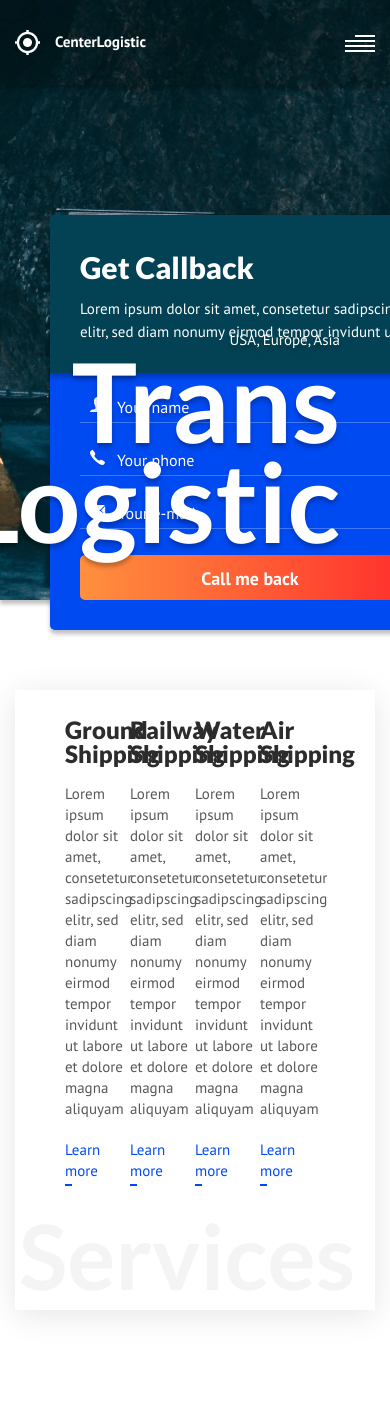
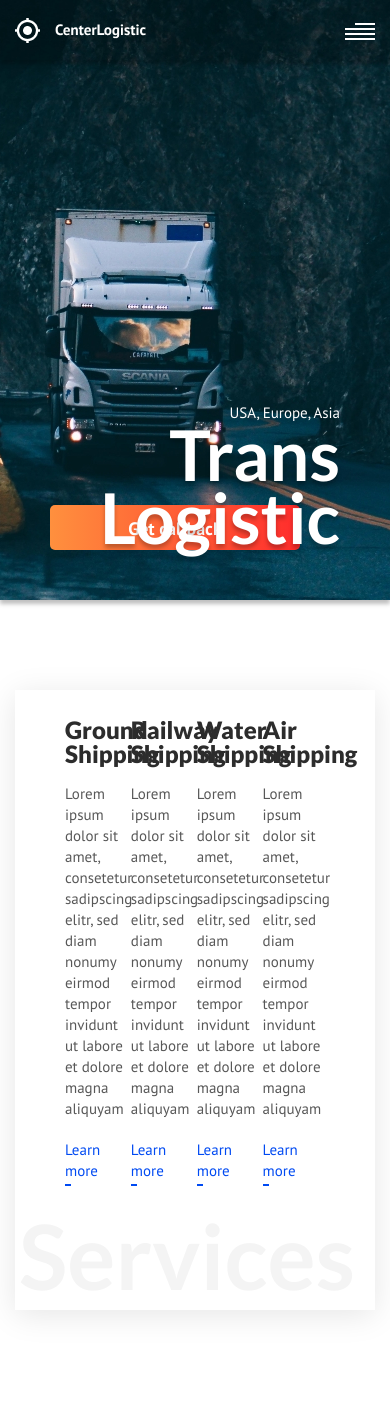
Before and after one commit to Darnelo-Inc/center-logistic, a website: page src/index.html in a window 390 px wide. Shown: the top 1427 px of the page. Drawn offline with nearby package versions, Linux system fonts and the light colour scheme; files that its build step writes are made by us from their sources.

Commit message:
began adaptive & header/intro

```diff
--- a/src/assets/less/blocks/burger.less
+++ b/src/assets/less/blocks/burger.less
@@ -3,7 +3,7 @@
 .burger {
     position: relative;
 
-    display: block;
+    display: none;
     width: 3rem;
     height: 1.5rem;
 
@@ -32,6 +32,7 @@
 
 
     &.active {
+        display: block;
         transition-duration: 0;
 
         img {
@@ -51,4 +52,8 @@
             transform: rotateZ(-45deg);
         }
     }
+
+    @media @tablet-1 {
+        display: block;
+    }
 }
--- a/src/assets/less/blocks/button.less
+++ b/src/assets/less/blocks/button.less
@@ -41,6 +41,10 @@
         &:after {
             content: "Call me back";
         }
+
+        @media @laptop-1 {
+            width: 29rem;
+        }
     }
 
     &--med {
@@ -71,6 +75,30 @@
         box-shadow: 0 1rem 1.5rem rgba(@black, .2);
     }
 
+    &--request {
+        display: none;
+
+        &:after {
+            content: "Get callback";
+        }
+
+        @media @laptop-2 {
+            position: absolute;
+            left: 5rem;
+            bottom: 5rem;
+            z-index: 10;
+
+            display: inline-block;
+            width: 28rem;
+            height: 5rem;
+        }
+
+        @media @tablet-1 {
+            width: 25rem;
+            height: 4.5rem;
+        }
+    }
+
     &:hover {
         &:after {
             letter-spacing: .1rem;
--- a/src/assets/less/blocks/callback.less
+++ b/src/assets/less/blocks/callback.less
@@ -19,6 +19,14 @@
 
     &--blog {
         position: static;
+    }
+
+    @media @laptop-1 {
+        max-width: 35rem;
+    }
+
+    @media @laptop-2 {
+        display: none;
     }
 }
 
--- a/src/assets/less/blocks/form.less
+++ b/src/assets/less/blocks/form.less
@@ -1,4 +1,8 @@
 //main: ../style.less
+
+.form {
+    width: 100%;
+}
 
 .form__group {
     position: relative;
--- a/src/assets/less/blocks/header.less
+++ b/src/assets/less/blocks/header.less
@@ -14,6 +14,14 @@
 
     background-color: rgba(@black, .2);
     box-shadow: 0 4px 4px rgba(@black, .25);
+
+    @media @laptop-2 {
+        height: calc(@header-height - 2rem);
+    }
+
+    @media @tablet-1 {
+        height: calc(@header-height - 2.5rem);
+    }
 }
 
 .header__inner {
--- a/src/assets/less/blocks/intro.less
+++ b/src/assets/less/blocks/intro.less
@@ -60,4 +60,16 @@
     font-size: 11rem;
     font-weight: 700;
     line-height: .91;
+
+    @media @laptop-1 {
+        font-size: 9rem;
+    }
+
+    @media @laptop-2 {
+        font-size: 8rem;
+    }
+
+    @media @tablet-1 {
+        font-size: 7rem;
+    }
 }
--- a/src/assets/less/blocks/nav.less
+++ b/src/assets/less/blocks/nav.less
@@ -1,7 +1,7 @@
 //main: ../style.less
 
 .nav {
-    display: none;
+    display: flex;
     align-items: center;
 
     &.active {
@@ -22,6 +22,7 @@
             padding: 3rem;
             margin-right: 0;
 
+            font-size: 2rem;
             text-align: right;
 
             transition: background .1s ease-in-out;
@@ -34,6 +35,18 @@
                 background-color: @blue;
             }
         }
+
+        @media @laptop-2 {
+            top: calc(@header-height - 2rem);
+        }
+
+        @media @tablet-1 {
+            top: calc(@header-height - 2.5rem);
+        }
+    }
+
+    @media @tablet-1 {
+        display: none;
     }
 }
 
--- a/src/assets/less/blocks/services.less
+++ b/src/assets/less/blocks/services.less
@@ -16,7 +16,7 @@
 }
 
 .services__item {
-    width: 25%;
+    width: 24%;
     max-width: 24rem;
     margin-bottom: 4rem;
 }
--- a/src/assets/less/vars.less
+++ b/src/assets/less/vars.less
@@ -15,4 +15,10 @@
 @Sans: ~"'PT Sans', sans-serif";
 
 
+//Breakpoints:
+@laptop-1: ~"(max-width: 1050px)";
+@laptop-2: ~"(max-width: 900px)";
+@tablet-1: ~"(max-width: 770px)";
+
+
 @header-height: 8.5rem;
--- a/src/index.html
+++ b/src/index.html
@@ -43,6 +43,8 @@
                 <button class="btn  btn--long" type="submit">Call me back</button>
             </main><!-- /.callback__main -->
         </div><!-- /.callback -->
+
+        <button class="btn  btn--request" type="submit">Call me back</button>
 
         <div class="intro__inner">
             <h4 class="intro__place">USA, Europe, Asia</h4>
```
Also changed, not shown: dist/assets/css/style.css, dist/assets/css/style.min.css, dist/assets/img/modal/tick 1.png (deleted), dist/index.html, src/assets/less/style.css.
